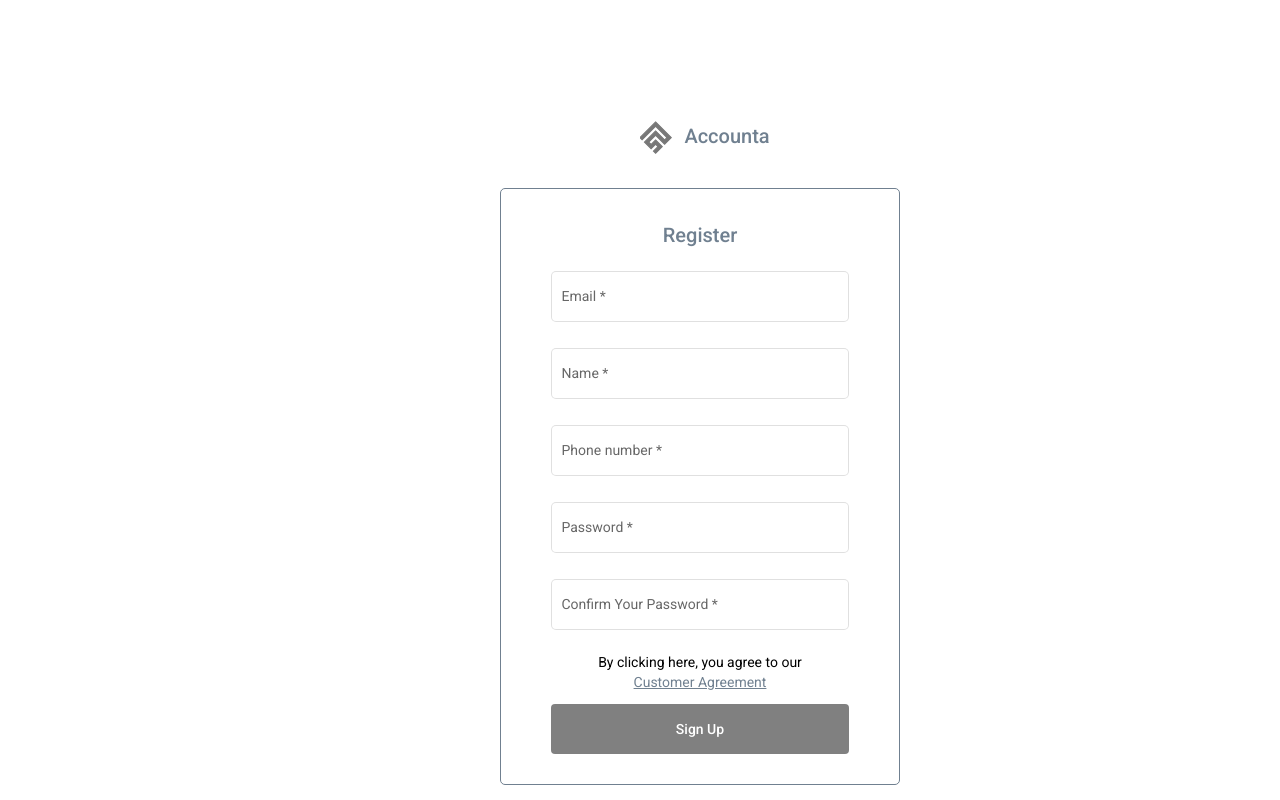
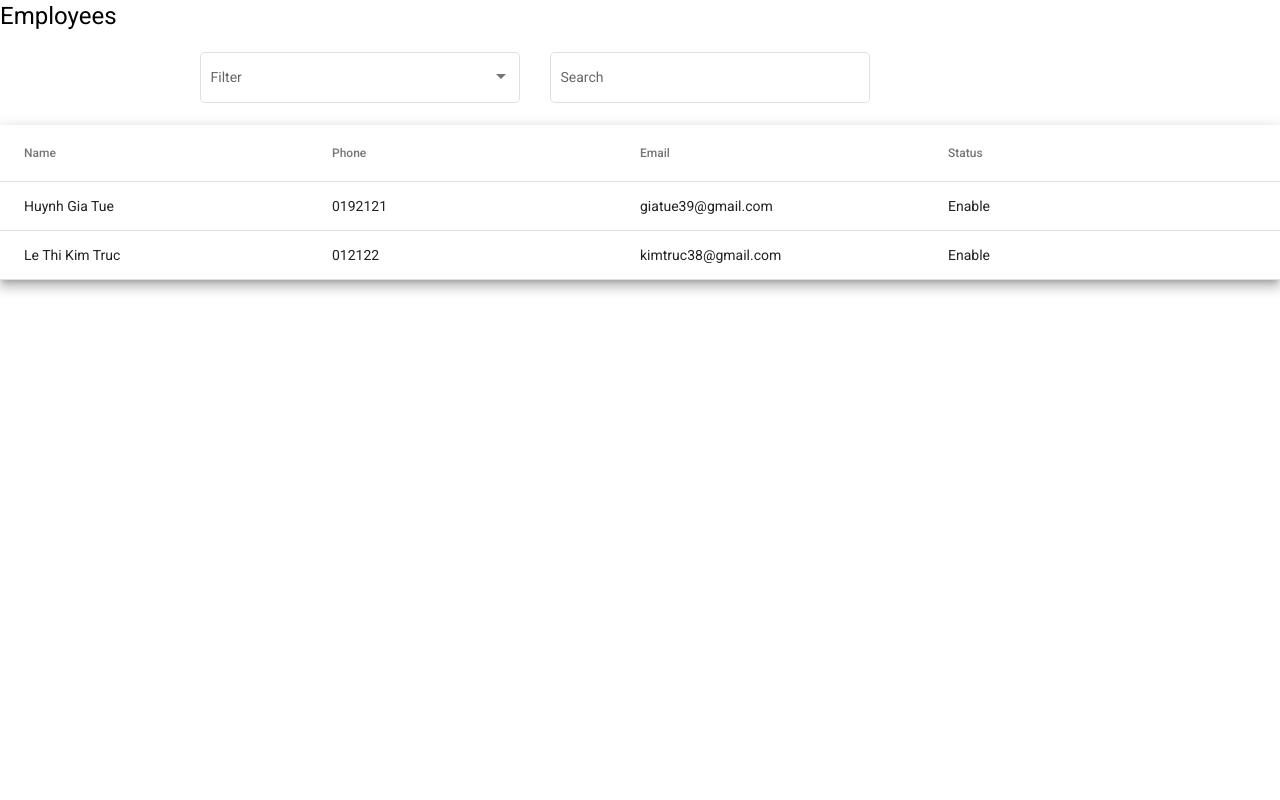
Before and after one commit to GiaTue39/firstRealProject, an Angular app: page /employee in a window 1280 px wide. Shown: the top 800 px of the page. Built offline with nearby package versions, Linux system fonts and the light colour scheme.

Commit message:
make a foundation layout for List Employee using table angular material

```diff
--- a/src/app/app.component.html
+++ b/src/app/app.component.html
@@ -1 +1,5 @@
-<app-sign-up-page></app-sign-up-page><app-sign-in-page></app-sign-in-page>
+<!-- <app-sign-up-page></app-sign-up-page>
+<app-sign-in-page></app-sign-in-page>
+<app-list-employees></app-list-employees> -->
+<router-outlet></router-outlet>
+<!-- <app-list-employees></app-list-employees> -->
--- a/src/app/app.module.ts
+++ b/src/app/app.module.ts
@@ -1,72 +1,76 @@
 import { BrowserModule } from '@angular/platform-browser';
 import { NgModule } from '@angular/core';
 
-import {A11yModule} from '@angular/cdk/a11y';
-import {ClipboardModule} from '@angular/cdk/clipboard';
-import {DragDropModule} from '@angular/cdk/drag-drop';
-import {PortalModule} from '@angular/cdk/portal';
-import {ScrollingModule} from '@angular/cdk/scrolling';
-import {CdkStepperModule} from '@angular/cdk/stepper';
-import {CdkTableModule} from '@angular/cdk/table';
-import {CdkTreeModule} from '@angular/cdk/tree';
-import {MatAutocompleteModule} from '@angular/material/autocomplete';
-import {MatBadgeModule} from '@angular/material/badge';
-import {MatBottomSheetModule} from '@angular/material/bottom-sheet';
-import {MatButtonModule} from '@angular/material/button';
-import {MatButtonToggleModule} from '@angular/material/button-toggle';
-import {MatCardModule} from '@angular/material/card';
-import {MatCheckboxModule} from '@angular/material/checkbox';
-import {MatChipsModule} from '@angular/material/chips';
-import {MatStepperModule} from '@angular/material/stepper';
-import {MatDatepickerModule} from '@angular/material/datepicker';
-import {MatDialogModule} from '@angular/material/dialog';
-import {MatDividerModule} from '@angular/material/divider';
-import {MatExpansionModule} from '@angular/material/expansion';
-import {MatGridListModule} from '@angular/material/grid-list';
-import {MatIconModule} from '@angular/material/icon';
-import {MatInputModule} from '@angular/material/input';
-import {MatListModule} from '@angular/material/list';
-import {MatMenuModule} from '@angular/material/menu';
-import {MatNativeDateModule, MatRippleModule} from '@angular/material/core';
-import {MatPaginatorModule} from '@angular/material/paginator';
-import {MatProgressBarModule} from '@angular/material/progress-bar';
-import {MatProgressSpinnerModule} from '@angular/material/progress-spinner';
-import {MatRadioModule} from '@angular/material/radio';
-import {MatSelectModule} from '@angular/material/select';
-import {MatSidenavModule} from '@angular/material/sidenav';
-import {MatSliderModule} from '@angular/material/slider';
-import {MatSlideToggleModule} from '@angular/material/slide-toggle';
-import {MatSnackBarModule} from '@angular/material/snack-bar';
-import {MatSortModule} from '@angular/material/sort';
-import {MatTableModule} from '@angular/material/table';
-import {MatTabsModule} from '@angular/material/tabs';
-import {MatToolbarModule} from '@angular/material/toolbar';
-import {MatTooltipModule} from '@angular/material/tooltip';
-import {MatTreeModule} from '@angular/material/tree';
-import {OverlayModule} from '@angular/cdk/overlay';
+import { A11yModule } from '@angular/cdk/a11y';
+import { ClipboardModule } from '@angular/cdk/clipboard';
+import { DragDropModule } from '@angular/cdk/drag-drop';
+import { PortalModule } from '@angular/cdk/portal';
+import { ScrollingModule } from '@angular/cdk/scrolling';
+import { CdkStepperModule } from '@angular/cdk/stepper';
+import { CdkTableModule } from '@angular/cdk/table';
+import { CdkTreeModule } from '@angular/cdk/tree';
+import { MatAutocompleteModule } from '@angular/material/autocomplete';
+import { MatBadgeModule } from '@angular/material/badge';
+import { MatBottomSheetModule } from '@angular/material/bottom-sheet';
+import { MatButtonModule } from '@angular/material/button';
+import { MatButtonToggleModule } from '@angular/material/button-toggle';
+import { MatCardModule } from '@angular/material/card';
+import { MatCheckboxModule } from '@angular/material/checkbox';
+import { MatChipsModule } from '@angular/material/chips';
+import { MatStepperModule } from '@angular/material/stepper';
+import { MatDatepickerModule } from '@angular/material/datepicker';
+import { MatDialogModule } from '@angular/material/dialog';
+import { MatDividerModule } from '@angular/material/divider';
+import { MatExpansionModule } from '@angular/material/expansion';
+import { MatGridListModule } from '@angular/material/grid-list';
+import { MatIconModule } from '@angular/material/icon';
+import { MatInputModule } from '@angular/material/input';
+import { MatListModule } from '@angular/material/list';
+import { MatMenuModule } from '@angular/material/menu';
+import { MatNativeDateModule, MatRippleModule } from '@angular/material/core';
+import { MatPaginatorModule } from '@angular/material/paginator';
+import { MatProgressBarModule } from '@angular/material/progress-bar';
+import { MatProgressSpinnerModule } from '@angular/material/progress-spinner';
+import { MatRadioModule } from '@angular/material/radio';
+import { MatSelectModule } from '@angular/material/select';
+import { MatSidenavModule } from '@angular/material/sidenav';
+import { MatSliderModule } from '@angular/material/slider';
+import { MatSlideToggleModule } from '@angular/material/slide-toggle';
+import { MatSnackBarModule } from '@angular/material/snack-bar';
+import { MatSortModule } from '@angular/material/sort';
+import { MatTableModule } from '@angular/material/table';
+import { MatTabsModule } from '@angular/material/tabs';
+import { MatToolbarModule } from '@angular/material/toolbar';
+import { MatTooltipModule } from '@angular/material/tooltip';
+import { MatTreeModule } from '@angular/material/tree';
+import { OverlayModule } from '@angular/cdk/overlay';
 
-import {FormsModule, ReactiveFormsModule} from '@angular/forms';
-import {platformBrowserDynamic} from '@angular/platform-browser-dynamic';
+import { FormsModule, ReactiveFormsModule } from '@angular/forms';
+import { platformBrowserDynamic } from '@angular/platform-browser-dynamic';
 
-import {MAT_FORM_FIELD_DEFAULT_OPTIONS} from '@angular/material/form-field';
-import {MatFormFieldModule} from '@angular/material/form-field';
-
+import { MAT_FORM_FIELD_DEFAULT_OPTIONS } from '@angular/material/form-field';
+import { MatFormFieldModule } from '@angular/material/form-field';
 
 import { AppComponent } from './app.component';
 import { BrowserAnimationsModule } from '@angular/platform-browser/animations';
 import { SignUpPageComponent } from './sign-up-page/sign-up-page.component';
 import { SignInPageComponent } from './sign-in-page/sign-in-page.component';
-
+import { ListEmployeesComponent } from './list-employees/list-employees.component';
+import { AppRoutingModule } from './app-routing.module';
+import { HttpClientModule } from '@angular/common/http';
 
 @NgModule({
   declarations: [
     AppComponent,
     SignInPageComponent,
-    SignUpPageComponent
+    SignUpPageComponent,
+    ListEmployeesComponent,
+    ListEmployeesComponent,
   ],
   imports: [
     MatFormFieldModule,
     BrowserModule,
+    AppRoutingModule,
     BrowserAnimationsModule,
     A11yModule,
     ClipboardModule,
@@ -115,15 +119,19 @@ import { SignInPageComponent } from './sign-in-page/sign-in-page.component';
 
     FormsModule,
     ReactiveFormsModule,
-    MatButtonModule
-
+    MatButtonModule,
+    HttpClientModule,
   ],
   providers: [
-    { provide: MAT_FORM_FIELD_DEFAULT_OPTIONS, useValue: { appearance: 'outline' } },
+    {
+      provide: MAT_FORM_FIELD_DEFAULT_OPTIONS,
+      useValue: { appearance: 'outline' },
+    },
   ],
-  bootstrap: [AppComponent]
+  bootstrap: [AppComponent],
 })
-export class AppModule { }
+export class AppModule {}
 
-platformBrowserDynamic().bootstrapModule(AppModule)
-  .catch(err => console.error(err));
+platformBrowserDynamic()
+  .bootstrapModule(AppModule)
+  .catch((err) => console.error(err));
--- /dev/null
+++ b/src/app/employee.ts
@@ -0,0 +1,6 @@
+export interface Employees {
+  name: string;
+  phone: string;
+  email: string;
+  status: string;
+}
--- /dev/null
+++ b/src/app/list-employees/list-employees.component.css
@@ -0,0 +1,20 @@
+.container {
+  margin: 0;
+
+}
+
+.filter {
+  display: flex;
+  width: 700px;
+  height: auto;
+  margin-left: 200px;
+}
+
+table {
+  width: 100%;
+}
+
+.sort {
+  margin-right: 30px;
+  width: 80%;
+}
--- /dev/null
+++ b/src/app/list-employees/list-employees.component.html
@@ -0,0 +1,65 @@
+<div class="container">
+  <h1>Employees</h1>
+
+  <div class="filter">
+    <mat-form-field appearance="outline" class="sort">
+      <mat-label>Filter</mat-label>
+      <mat-select>
+        <mat-option *ngFor="let option of options" [value]="option"
+          >{{ option }}
+        </mat-option>
+      </mat-select>
+    </mat-form-field>
+    <mat-form-field appearance="outline" class="sort">
+      <mat-label>Search</mat-label>
+      <input matInput placeholder="Search something..." />
+    </mat-form-field>
+  </div>
+
+  <!-- <table>
+    <thead>
+      <tr>
+        <th>Name</th>
+        <th>Phone</th>
+        <th>Email</th>
+        <th>Status</th>
+      </tr>
+    </thead>
+    <tbody>
+      <tr *ngFor="let employee of employees">
+        <td>{{ employee.name }}</td>
+        <td>{{ employee.phone }}</td>
+        <td>{{ employee.email }}</td>
+        <td>{{ employee.status }}</td>
+      </tr>
+    </tbody>
+  </table> -->
+  <mat-table [dataSource]="dataSource" class="mat-elevation-z8">
+    <!-- Position Column -->
+    <ng-container matColumnDef="name">
+      <mat-header-cell *matHeaderCellDef> Name </mat-header-cell>
+      <mat-cell *matCellDef="let element"> {{ element.name }} </mat-cell>
+    </ng-container>
+
+    <!-- Name Column -->
+    <ng-container matColumnDef="phone">
+      <mat-header-cell *matHeaderCellDef> Phone </mat-header-cell>
+      <mat-cell *matCellDef="let element"> {{ element.phone }} </mat-cell>
+    </ng-container>
+
+    <!-- Weight Column -->
+    <ng-container matColumnDef="email">
+      <mat-header-cell *matHeaderCellDef> Email </mat-header-cell>
+      <mat-cell *matCellDef="let element"> {{ element.email }} </mat-cell>
+    </ng-container>
+
+    <!-- Symbol Column -->
+    <ng-container matColumnDef="status">
+      <mat-header-cell *matHeaderCellDef> Status </mat-header-cell>
+      <mat-cell *matCellDef="let element"> {{ element.status }} </mat-cell>
+    </ng-container>
+
+    <mat-header-row *matHeaderRowDef="displayedColumns"></mat-header-row>
+    <mat-row *matRowDef="let row; columns: displayedColumns"></mat-row>
+  </mat-table>
+</div>
--- /dev/null
+++ b/src/app/list-employees/list-employees.component.ts
@@ -0,0 +1,54 @@
+import { Component, OnInit } from '@angular/core';
+
+export interface Employees {
+  // name: string;
+  // position: number;
+  // weight: number;
+  // symbol: string;
+  name: string;
+  phone: string;
+  email: string;
+  status: string;
+}
+
+// const ELEMENT_DATA: PeriodicElement[] = [
+const employee: Employees[] = [
+  // { position: 1, name: 'Hydrogen', weight: 1.0079, symbol: 'H' },
+  // { position: 2, name: 'Helium', weight: 4.0026, symbol: 'He' },
+  // { position: 3, name: 'Lithium', weight: 6.941, symbol: 'Li' },
+  // { position: 4, name: 'Beryllium', weight: 9.0122, symbol: 'Be' },
+  // { position: 5, name: 'Boron', weight: 10.811, symbol: 'B' },
+  // { position: 6, name: 'Carbon', weight: 12.0107, symbol: 'C' },
+  // { position: 7, name: 'Nitrogen', weight: 14.0067, symbol: 'N' },
+  // { position: 8, name: 'Oxygen', weight: 15.9994, symbol: 'O' },
+  // { position: 9, name: 'Fluorine', weight: 18.9984, symbol: 'F' },
+  // { position: 10, name: 'Neon', weight: 20.1797, symbol: 'Ne' },
+  {
+    name: 'Huynh Gia Tue',
+    phone: '0192121',
+    email: 'giatue39@gmail.com',
+    status: 'Enable',
+  },
+  {
+    name: 'Le Thi Kim Truc',
+    phone: '012122',
+    email: 'kimtruc38@gmail.com',
+    status: 'Enable',
+  },
+];
+
+@Component({
+  selector: 'app-list-employees',
+  templateUrl: './list-employees.component.html',
+  styleUrls: ['./list-employees.component.css'],
+})
+export class ListEmployeesComponent implements OnInit {
+  options: string[] = ['Name', 'Phone', 'Email', 'Status'];
+
+  displayedColumns: string[] = ['name', 'phone', 'email', 'status'];
+  dataSource = employee;
+
+  constructor() {}
+
+  ngOnInit(): void {}
+}
```
Also changed, not shown: src/app/app-routing.module.ts (+8 -10 lines), src/app/employee.service.ts (added, +29 -0 lines), 2 other files (tests, documents, lock files or other folders).
